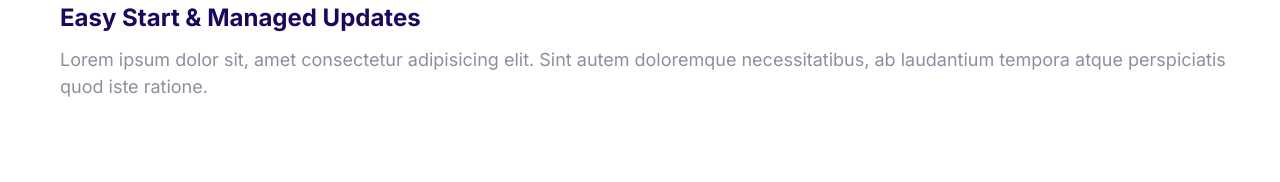
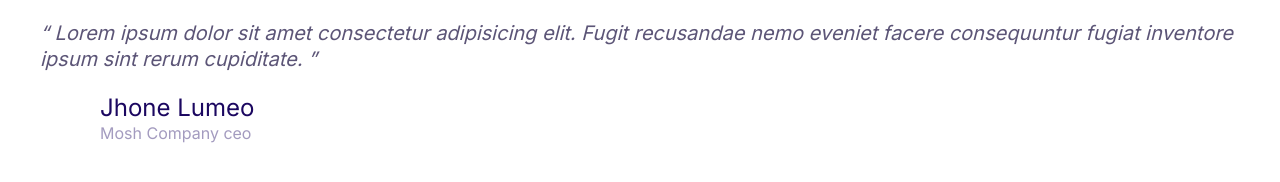
Before and after one commit to erzanthedev/Kwesify, a plain HTML site: page index.html in a window 1280 px wide. Drawn offline with Linux system fonts and the light colour scheme.

Commit message:
Build the quote component

```diff
--- a/css/styles.css
+++ b/css/styles.css
@@ -5,6 +5,7 @@
   --color-accent: #ff3400;
   --color-headings: #1b0760;
   --color-body: #918ca4;
+  --color-body-darker: #5c5577;
   --color-border: #ccc;
   --border-radius: 30px;
 }
@@ -348,13 +349,12 @@ a {
   letter-spacing: 1px;
 }
 
-
 /* Popular Badge */
-.plan--popular .card__header{
+.plan--popular .card__header {
   position: relative;
 }
 
-.plan--popular .card__header::before{
+.plan--popular .card__header::before {
   content: url(../images/popular.svg);
   width: 40px;
   display: inline-block;
@@ -383,18 +383,68 @@ a {
 }
 
 /* Media Objects */
-.media{
+.media {
   display: flex;
 }
 
-.media__title{
-    margin-top: 0 ;
+.media__title {
+  margin-top: 0;
 }
 
-.media__body{
+.media__body {
   margin: 0 2rem;
 }
 
-.media__image{
+.media__image {
   margin-top: 1rem;
 }
+
+/* Quotes */
+.quote {
+  font-size: 3rem;
+  font-style: italic;
+  color: var(--color-body-darker);
+  line-height: 1.3;
+}
+
+.quote__text::before {
+  content: open-quote;
+}
+
+.quote__text::after {
+  content: close-quote;
+}
+
+.quote__author {
+  font-weight: 500;
+  font-style: normal;
+  font-size: 3rem;
+  margin-bottom: 0;
+}
+
+.quote__organization {
+  color: var(--color-headings);
+  font-size: 2rem;
+  font-style: normal;
+  opacity: 0.4;
+}
+
+.quote__line {
+  position: relative;
+  bottom: 10px;
+}
+
+/* quotes for desktop screens */
+
+@media screen and (min-width: 1024px) {
+  .quote {
+    font-size: 2rem;
+  }
+  .quote__author {
+    font-size: 2.4rem;
+  }
+
+  .quote__organization {
+    font-size: 1.6rem;
+  }
+}
--- a/index.html
+++ b/index.html
@@ -15,20 +15,26 @@
     <link rel="stylesheet" href="css/styles.css" />
   </head>
   <body>
+    <blockquote class="quote">
+      <p class="quote__text">
+        Lorem ipsum dolor sit amet consectetur adipisicing elit. Fugit
+        recusandae nemo eveniet facere consequuntur fugiat inventore ipsum sint
+        rerum cupiditate.
+      </p>
+      <footer>
           <div class="media">
             <div class="media__image">
-        <svg class="icon icon--primary">
-          <use xlink:href="images/sprite.svg#snap"></use>
+              <svg class="icon icon--primary quote__line">
+                <use xlink:href="images/sprite.svg#line"></use>
               </svg>
             </div>
             <div class="media__body">
-        <h3 class="media__title">Easy Start & Managed Updates</h3>
-        <p>
-          Lorem ipsum dolor sit, amet consectetur adipisicing elit. Sint autem
-          doloremque necessitatibus, ab laudantium tempora atque perspiciatis
-          quod iste ratione.
+              <h3 class="media__title quote__author">Jhone Lumeo</h3>
+              <p class="media__text quote__organization">
+                Mosh Company ceo
               </p>
             </div>
-    </div>
+      </footer>
+    </blockquote>
   </body>
 </html>
```
Also changed, not shown: components/quote.html (added, +21 -0 lines). Lines whose indentation alone changed are shown as unchanged.
